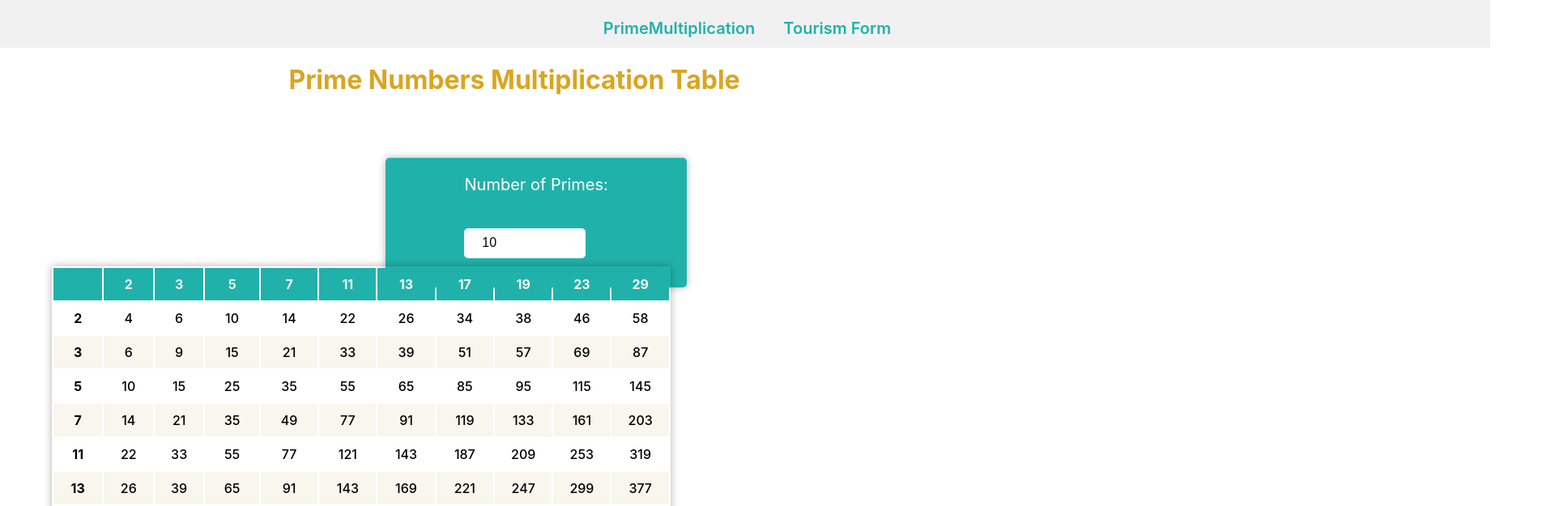
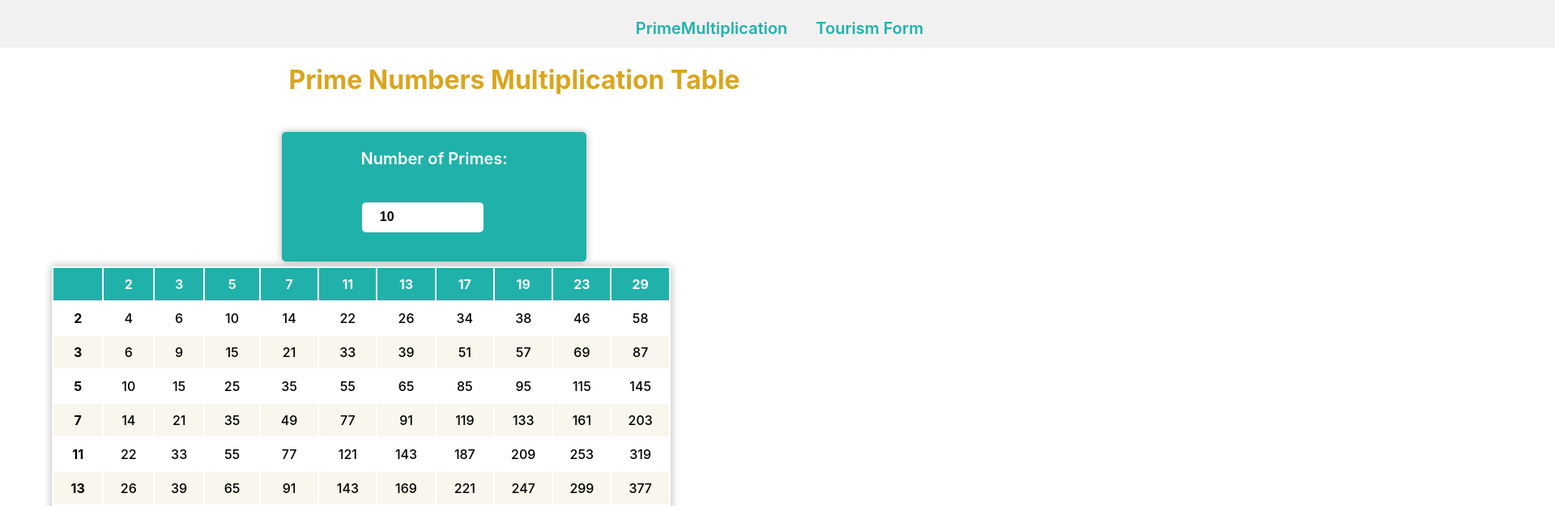
Before and after one commit to kennyoderinde/e-commerce-redux-project, a React (Create React App) app: page /multiplication-table in a window 1280 px wide. Shown: the top 625 px of the page at 81% size, 1920 px wide, since content can reach past the window. Built offline with nearby package versions, Linux system fonts and the light colour scheme.

Commit message:
Updated the prime number project

```diff
--- a/src/Components/Header/Header.css
+++ b/src/Components/Header/Header.css
@@ -1,6 +1,6 @@
 .heading-section{
 
-    width: 230vh;
+    width: 240vh;
     background-color: rgb(241, 241, 241);
     padding: 2px;
     position: relative;
@@ -17,6 +17,7 @@
     text-decoration: none;
     text-decoration: none;
 
+
 }
 
 .heading-section .heading-ul .link{
@@ -28,7 +29,7 @@ link{
 }
 
 li{
-    color: lightseagreen;
+    color: lightseagreen ;
     padding-left: 35px;
     font-weight: 600;
     font-size: 20px;
--- a/src/pages/IsPrime.css
+++ b/src/pages/IsPrime.css
@@ -14,12 +14,13 @@ h1{
 .num-input-container{
     min-width: 20px;
     height: 20%;
+    font-weight: 600;
     font-size: 20px;
     color: white;
     background-color: lightseagreen;
     position: absolute;
-    left: 45%;
-    top: 17%;
+    left: 35%;
+    top: 13%;
     padding: 10px;
     box-shadow: 0 0 10px rgba(0, 0, 0, 0.3);
     display: flex;
@@ -39,12 +40,13 @@ h1{
     align-items: center;
     border-radius: 5px;
     font-size: 16px;
+    font-weight: 600;
     border: none;
 }
 
 .table{
     position: absolute;
-    top: 75%;
+    top: 40%;
     left: 5%;
     box-shadow: 0 0 10px rgba(0, 0, 0, 0.3);
     overflow: hidden;
```
